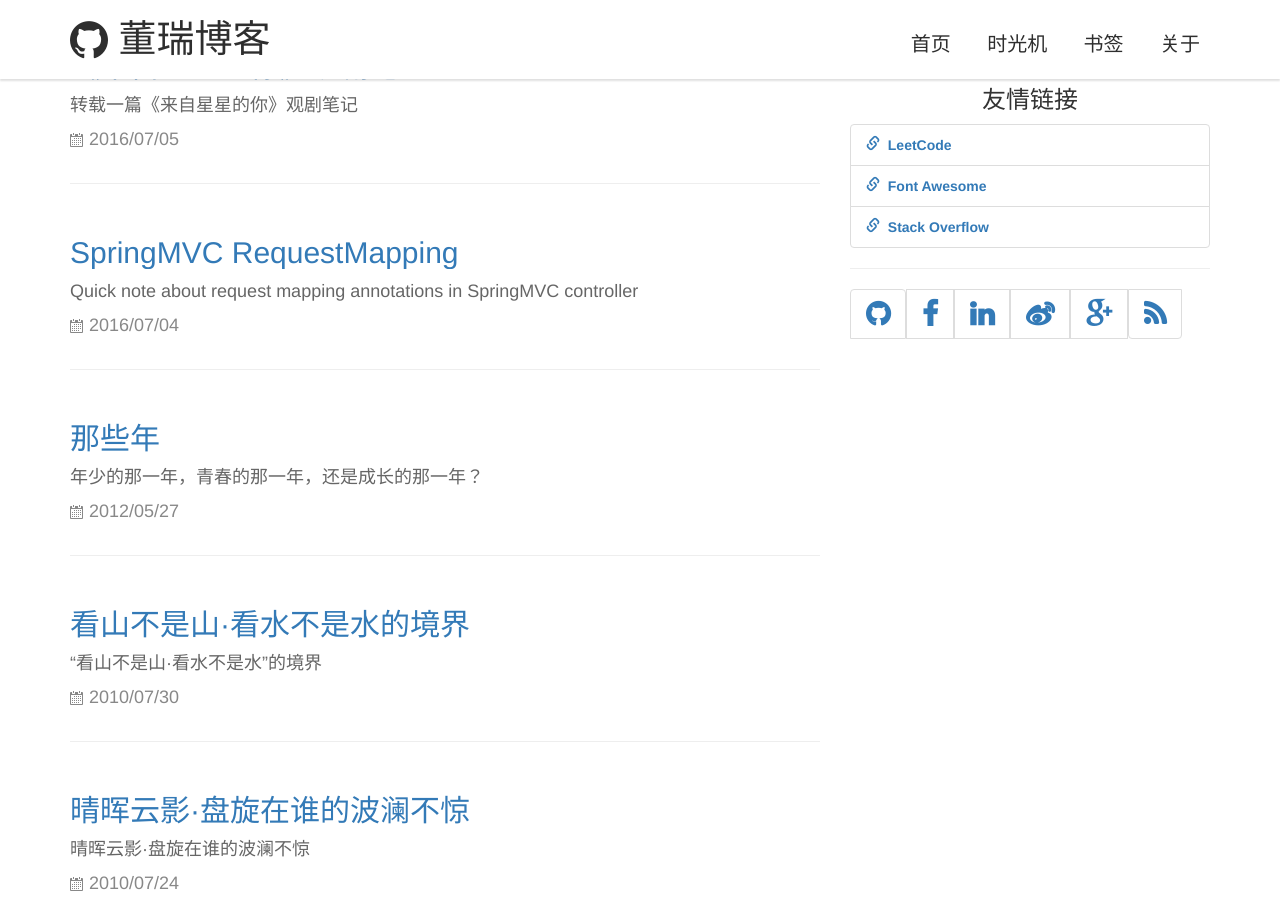
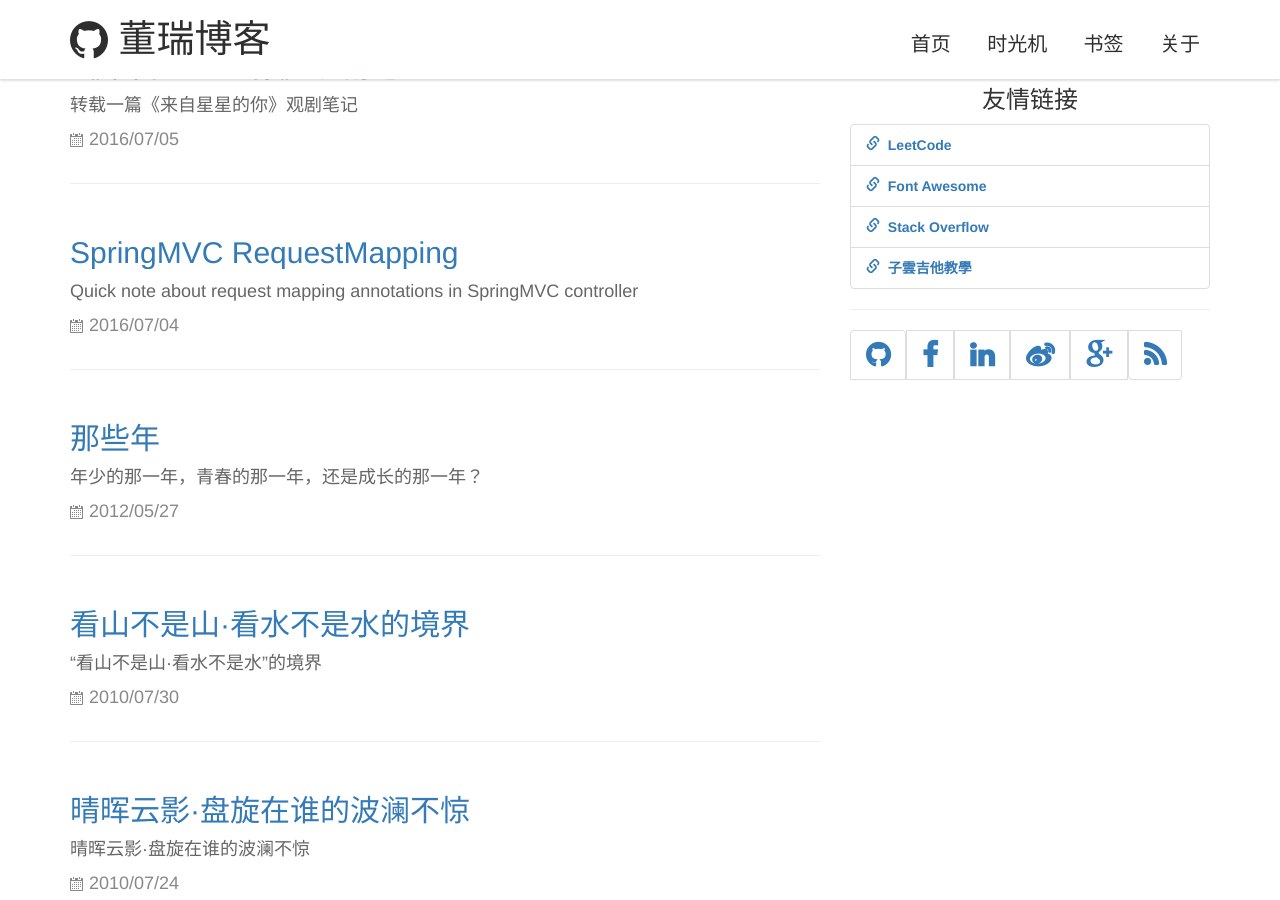
Before and after one commit to yifenzhong/imrui.github.io, a Jekyll site: the page built from index.html, in a window 1280 px wide and 900 px high, scrolled down 656 px. Built offline with Jekyll 4.4.1, drawn with Linux system fonts in a browser that asks for light colours; the list of posts is cut into pages by our own code; comment, search, counter and statistics services are not loaded.

Commit message:
add link

```diff
--- a/_config.yml
+++ b/_config.yml
@@ -93,6 +93,9 @@ links:
     href: https://stackoverflow.com/
     label: Stack Overflow
 
+  -
+    href: http://izayoi617.pixnet.net/blog
+    label: 子雲吉他教學
 
 # Google Analytics
 # https://www.google.com/analytics/
```
